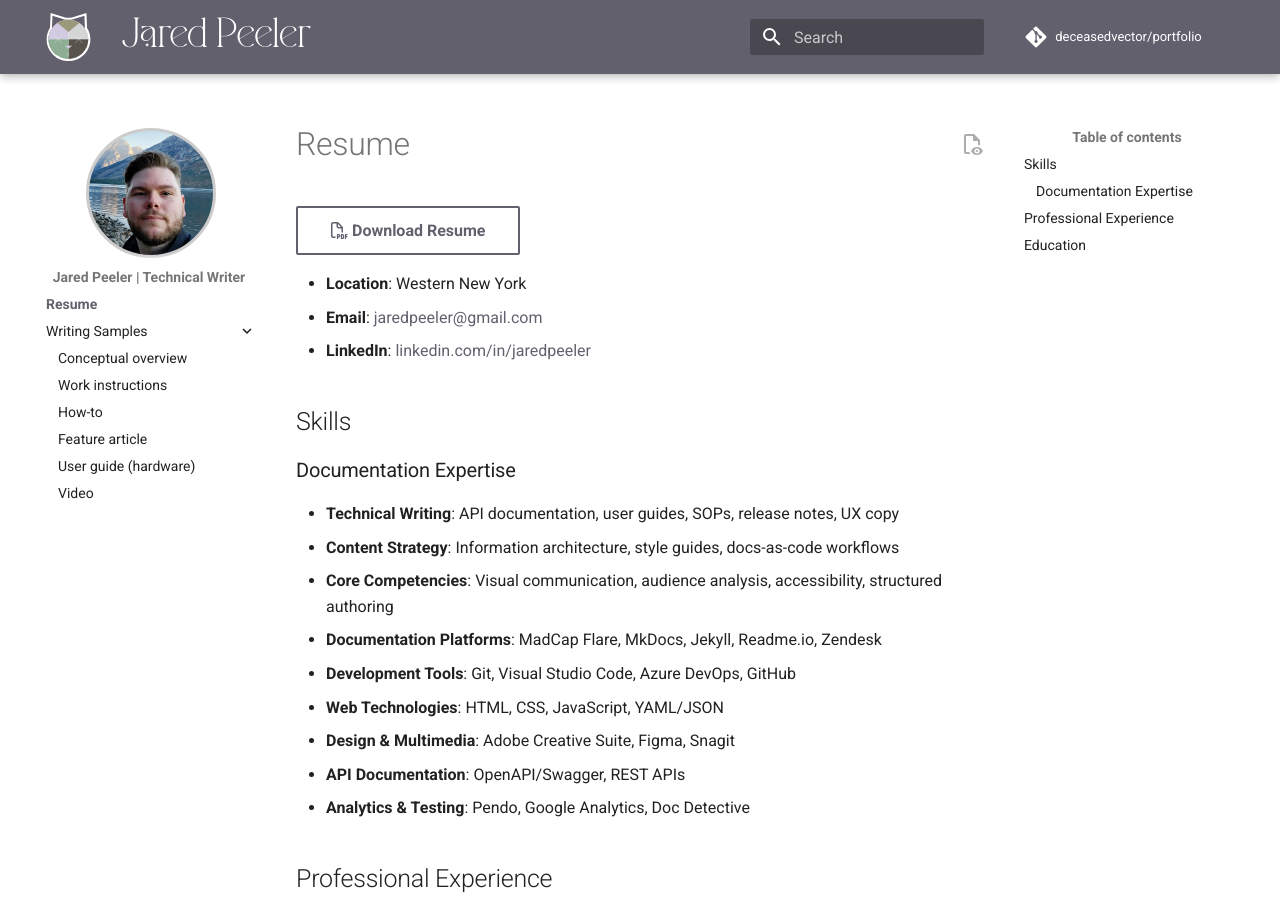
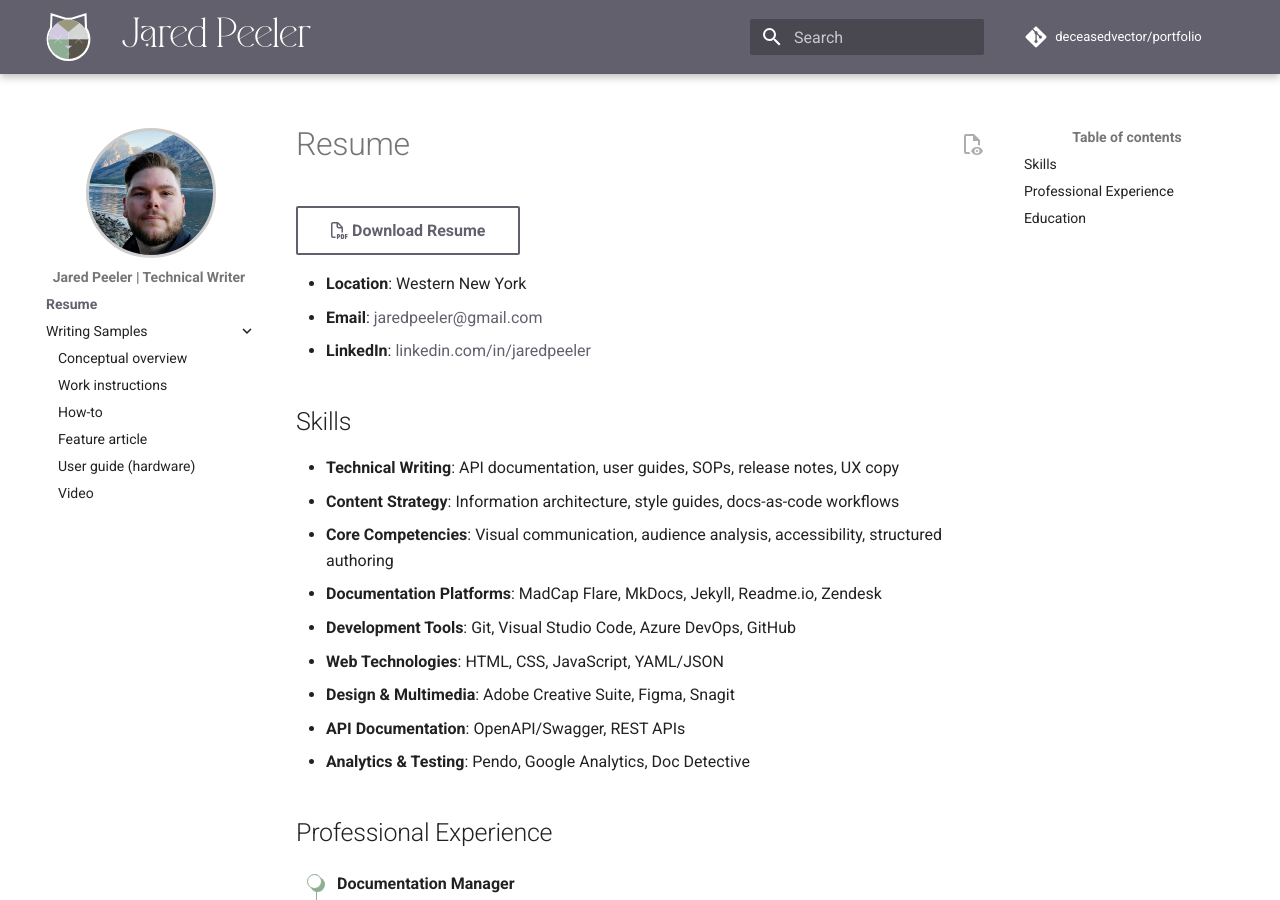
Before and after one commit to deceasedvector/portfolio, an MkDocs documentation site: the page built from docs/index.md, in a window 1280 px wide and 900 px high. Built offline with MkDocs 1.6.1 and Material for MkDocs 9.7.7, drawn with Linux system fonts in a browser that asks for light colours; comment, search, counter and statistics services are not loaded.

Commit message:
Remove unnecessary heading

```diff
--- a/docs/index.md
+++ b/docs/index.md
@@ -9,8 +9,6 @@
 - **LinkedIn**: [linkedin.com/in/jaredpeeler](https://www.linkedin.com/in/jaredpeeler)
 
 ## Skills
-
-### Documentation Expertise
 
 - **Technical Writing**: API documentation, user guides, SOPs, release notes, UX copy
 - **Content Strategy**: Information architecture, style guides, docs-as-code workflows
```
